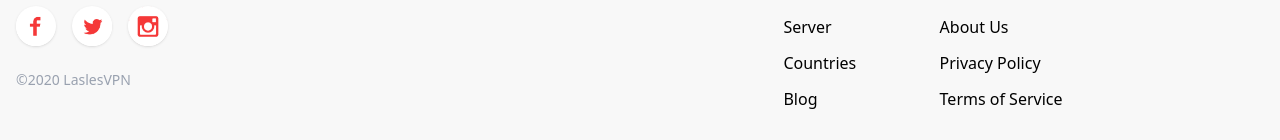
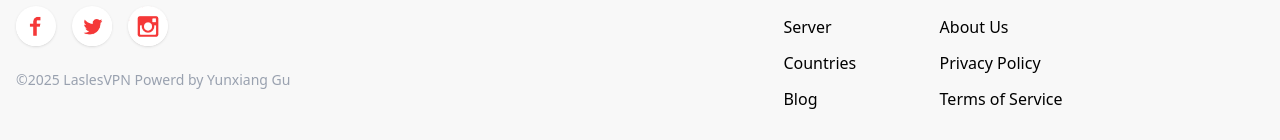
Before and after one commit to guyunxiang/Shawn-Monorepo-Showcase, a React (Vite) app in the folder LandingPage-LaslesVPN/react-tailwindcss/: page / in a window 1280 px wide. Shown: the part 4671-4811 px from the top of the page. Built offline with nearby package versions, Linux system fonts and the light colour scheme.

Commit message:
modify footer

```diff
--- a/LandingPage-LaslesVPN/react-tailwindcss/src/App.tsx
+++ b/LandingPage-LaslesVPN/react-tailwindcss/src/App.tsx
@@ -332,7 +332,7 @@ function App() {
                   </a>
                 ))}
               </div>
-              <p className="text-gray-400 text-sm">©2020 LaslesVPN</p>
+              <p className="text-gray-400 text-sm">©2025 LaslesVPN Powerd by Yunxiang Gu</p>
             </div>
 
             <div className="flex md:flex-1 gap-12 md:justify-end">
```
